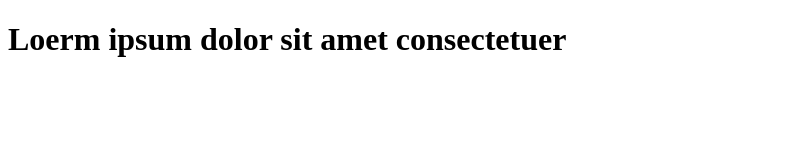
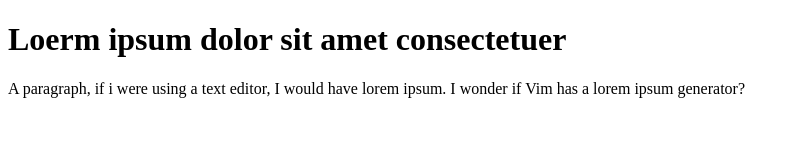
Before and after one commit to Danbasa/learn-git, a plain HTML site: page index.html in a window 1280 px wide. Shown: the whole page, without its empty margins (0-800 px from the left). Drawn offline with Linux system fonts and the light colour scheme.

Commit message:
add paragrpah to code

```diff
--- a/index.html
+++ b/index.html
@@ -9,5 +9,6 @@
 </head>
 <body>
 	<h1>Loerm ipsum dolor sit amet consectetuer</h1>
+	<p>A paragraph, if i were using a text editor, I would have lorem ipsum. I wonder if Vim has a lorem ipsum generator?</p>
 </body>
 </html>
```
